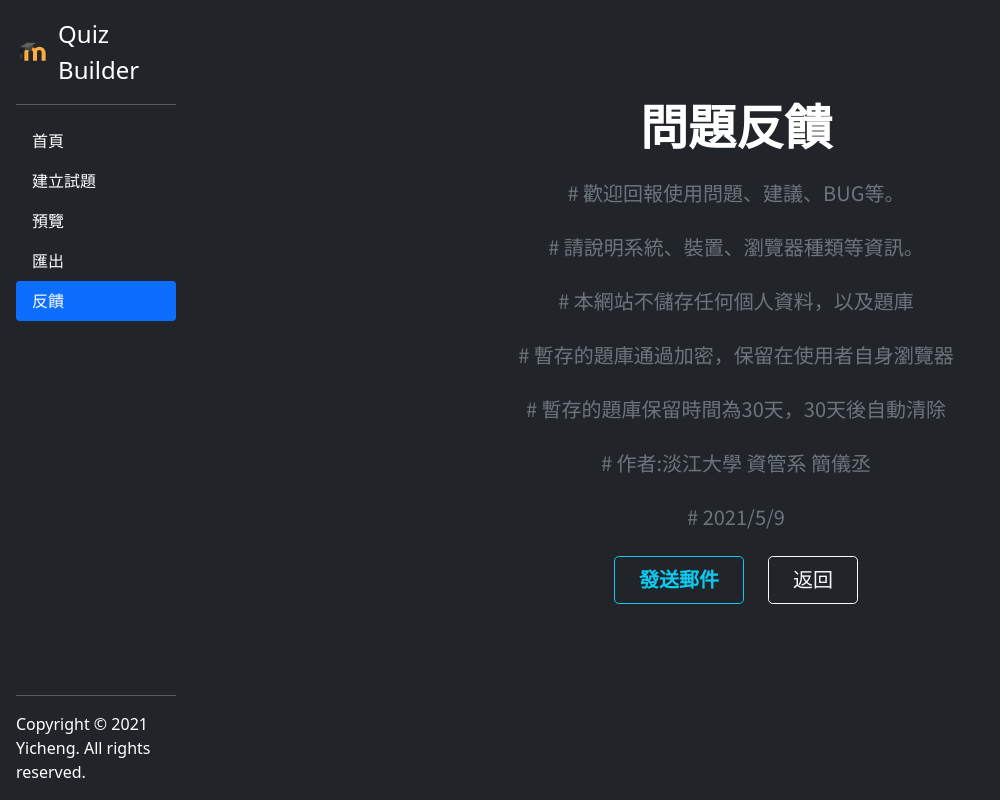
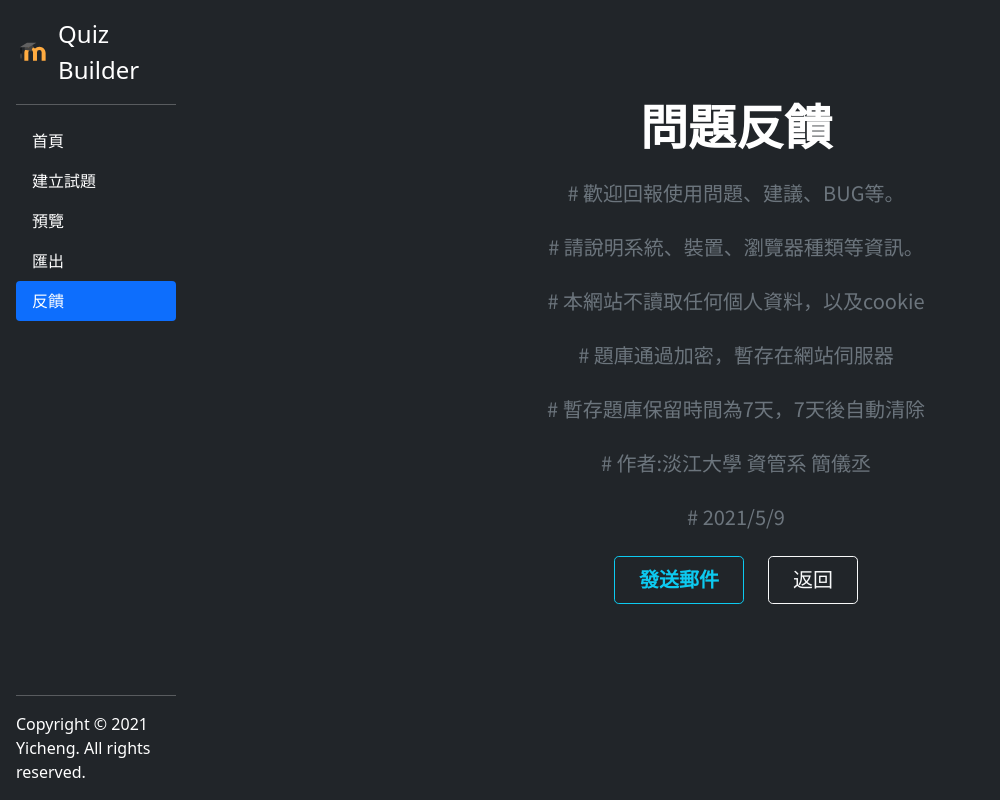
Before and after one commit to Yicheng-1218/QuizMaster, a Flask app: page /contact in a window 1280 px wide. Shown: the whole page, without its empty margins (0-1000 px from the left). Run offline with Flask 2, Linux system fonts and the light colour scheme; parts of the project's set-up code (start-up, migrations or seed data) failed here and were passed over; some libraries are stand-ins or nearby versions.

Commit message:
調整session儲存時間

```diff
--- a/app.py
+++ b/app.py
@@ -5,6 +5,7 @@ from flask.wrappers import Response
 from forms import *
 from format import *
 import os
+import datetime
 
 app = Flask(__name__)
 
@@ -13,6 +14,10 @@ app.config['SECRET_KEY'] = '408637147'
 
 # web cache lifetime
 # app.config['SEND_FILE_MAX_AGE_DEFAULT'] = 0
+
+# session lifetime
+app.config['PERMANENT_SESSION_LIFETIME'] = datetime.timedelta(days=7)
+session.permanent = True
 
 
 @app.before_request
@@ -125,8 +130,8 @@ def export():
     # 如果刪除表單成功送出
     if del_form.validate_on_submit():
         # 設定session試卷為空模板
-        session['quiz_map'] = quiz_map
-        session['preview_map'] = perview_map
+        session.pop('quiz_map')
+        session.pop('preview_map')
         return redirect('/')
     if export_form.validate_on_submit():
         def generate():
--- a/templates/contact.html
+++ b/templates/contact.html
@@ -7,9 +7,9 @@
             <p class="fs-5 mb-4"></p>
             <p class="fs-5 mb-4"># 歡迎回報使用問題、建議、BUG等。</p>
             <p class="fs-5 mb-4"># 請說明系統、裝置、瀏覽器種類等資訊。</p>
-            <p class="fs-5 mb-4"># 本網站不儲存任何個人資料，以及題庫</p>
-            <p class="fs-5 mb-4"># 暫存的題庫通過加密，保留在使用者自身瀏覽器</p>
-            <p class="fs-5 mb-4"># 暫存的題庫保留時間為30天，30天後自動清除</p>
+            <p class="fs-5 mb-4"># 本網站不讀取任何個人資料，以及cookie</p>
+            <p class="fs-5 mb-4"># 題庫通過加密，暫存在網站伺服器</p>
+            <p class="fs-5 mb-4"># 暫存題庫保留時間為7天，7天後自動清除</p>
             <p class="fs-5 mb-4"># 作者:淡江大學 資管系 簡儀丞</p>
             <p class="fs-5 mb-4"># 2021/5/9</p>
             <div class="d-grid gap-2 d-sm-flex justify-content-sm-center">
```
